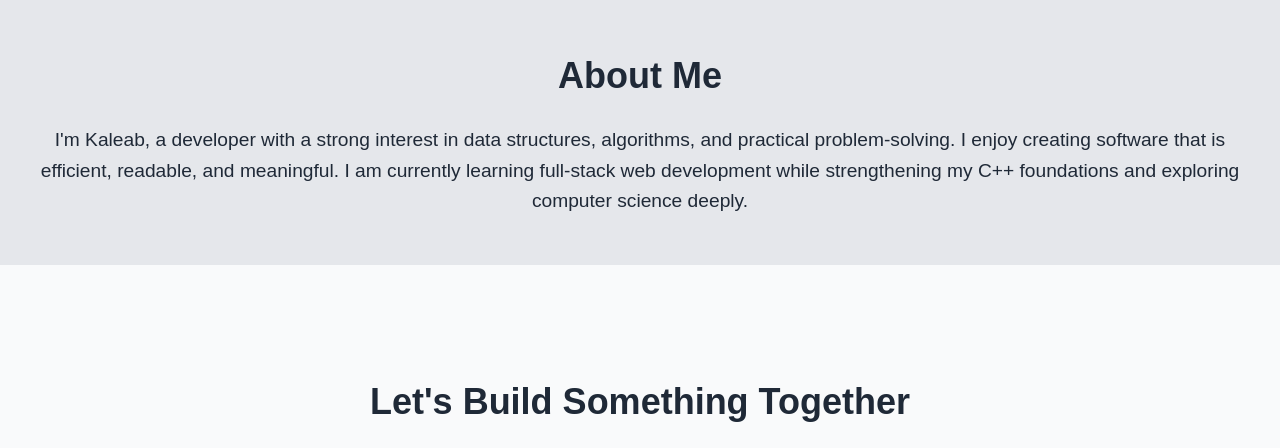
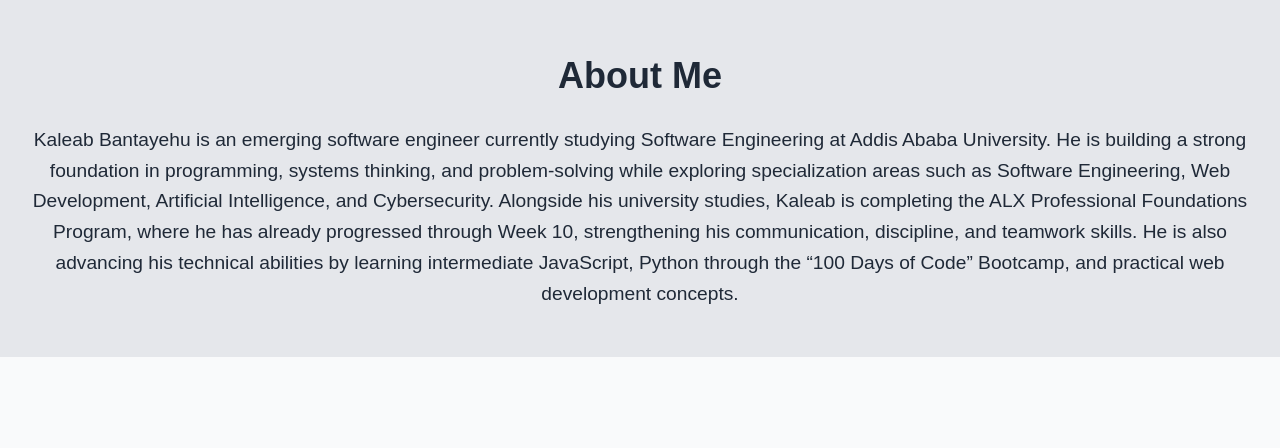
Before and after one commit to kaleab88/Landing-page, a plain HTML site: page index.html in a window 1280 px wide. Shown: the part 1020-1468 px from the top of the page. Drawn offline with Linux system fonts and the light colour scheme.

Commit message:
updated the About Me Section text

```diff
--- a/index.html
+++ b/index.html
@@ -68,10 +68,9 @@
     <section id="about" class="about">
         <h2 class="section-title">About Me</h2>
         <p>
-            I'm Kaleab, a developer with a strong interest in data structures, algorithms,
-            and practical problem-solving. I enjoy creating software that is efficient,
-            readable, and meaningful. I am currently learning full-stack web development
-            while strengthening my C++ foundations and exploring computer science deeply.
+            Kaleab Bantayehu is an emerging software engineer currently studying Software Engineering at Addis Ababa University. He is building a strong foundation in programming, systems thinking, and problem-solving while exploring specialization areas such as Software Engineering, Web Development, Artificial Intelligence, and Cybersecurity.
+Alongside his university studies, Kaleab is completing the ALX Professional Foundations Program, where he has already progressed through Week 10, strengthening his communication, discipline, and teamwork skills. He is also advancing his technical abilities by learning intermediate JavaScript, Python through the “100 Days of Code” Bootcamp, and practical web development concepts.
+
         </p>
     </section>
 
```
